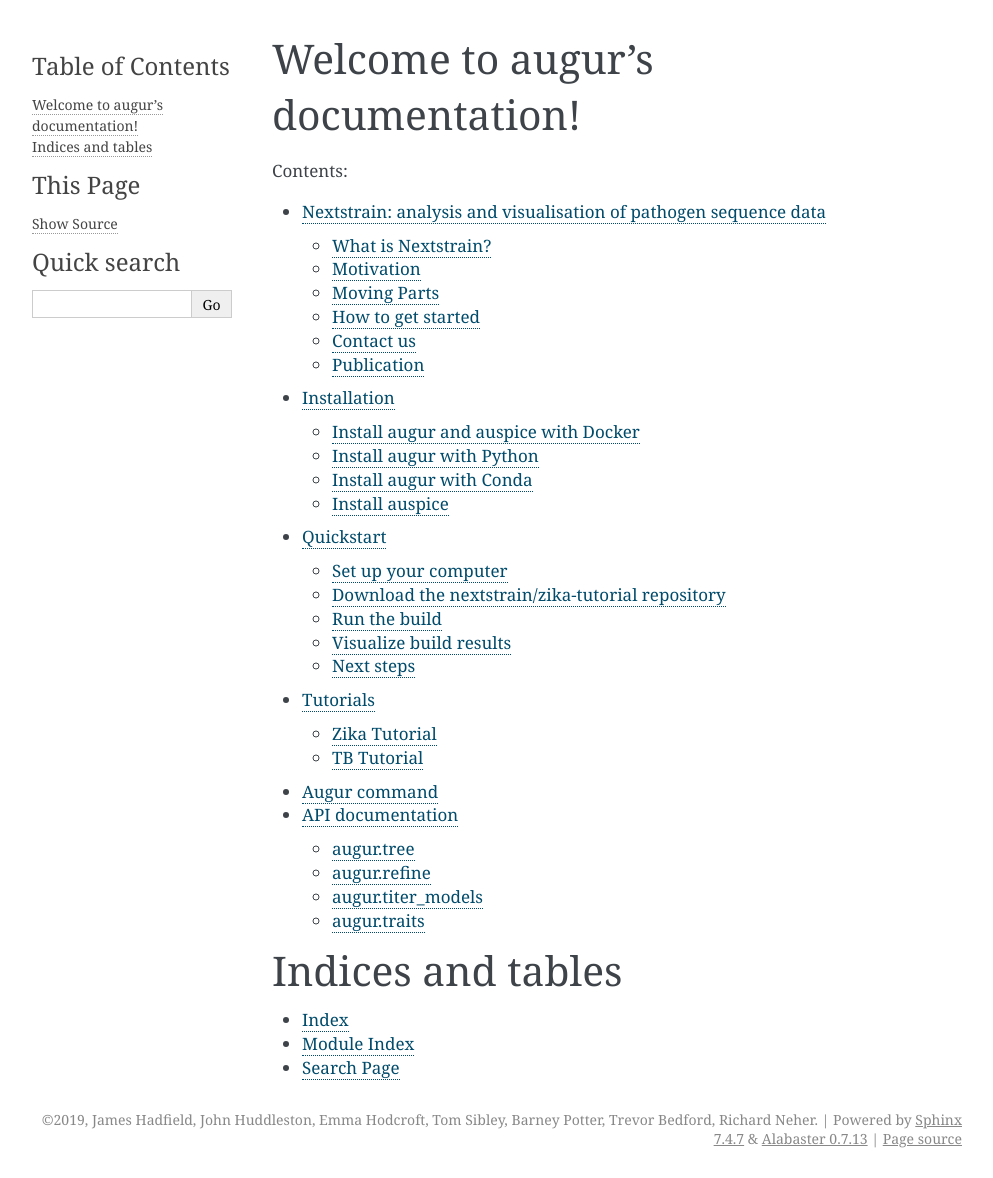
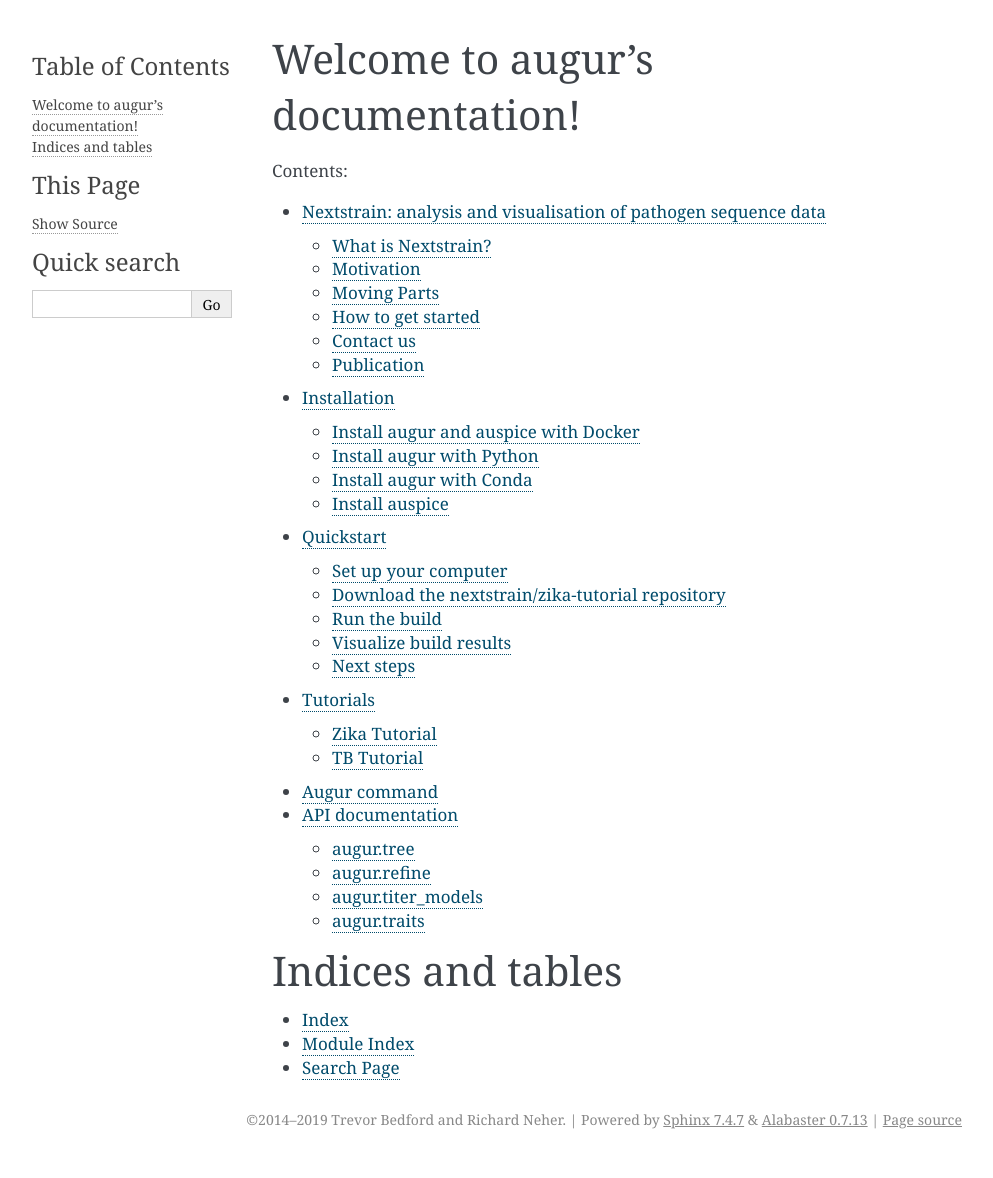
Before and after one commit to nextstrain/augur, a Sphinx documentation site: the page built from docs/index.rst, in a window 1280 px wide. Shown: the whole page, without its empty margins (148-1141 px from the left). Built offline with Sphinx 7.4.7, drawn with Linux system fonts in a browser that asks for light colours.

Commit message:
Update doc copyright to match README.md and setup.py

```diff
--- a/docs/conf.py
+++ b/docs/conf.py
@@ -17,8 +17,10 @@
 
 # -- Project information -----------------------------------------------------
 
+from datetime import date
+
 project = 'augur'
-copyright = '2019, James Hadfield, John Huddleston, Emma Hodcroft, Tom Sibley, Barney Potter, Trevor Bedford, Richard Neher'
+copyright = '2014–%d Trevor Bedford and Richard Neher' % (date.today().year)
 author = 'James Hadfield, John Huddleston, Emma Hodcroft, Tom Sibley, Barney Potter, Trevor Bedford, Richard Neher'
 
 
```
